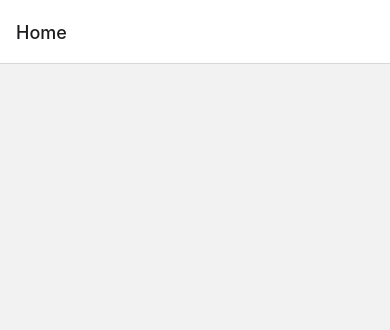
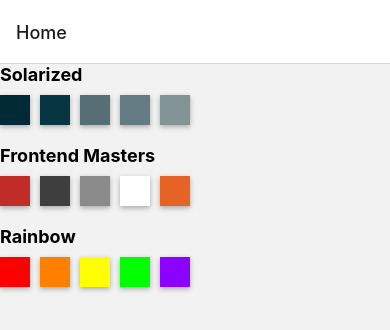
Before and after one commit to Shah-Jahan-Mukhtar/React_Native_series, a React Native app: screen /Home in a window 390 px wide. Shown: the top 330 px of the page. Built offline with nearby package versions, Linux system fonts and the light colour scheme.

Commit message:
PalettePreview

```diff
--- a/components/PalettePreview.js
+++ b/components/PalettePreview.js
@@ -1,15 +1,49 @@
-import React from 'react'
-import  {View,Text,TouchableOpacity} from 'react-native';
+import React from "react";
+import {
+  View,
+  Text,
+  TouchableOpacity,
+  StyleSheet,
+  FlatList,
+} from "react-native";
 
+const PalettePreview = ({ handlePress, colorPalette }) => {
+  return (
+    <TouchableOpacity onPress={handlePress}>
+      <Text style={styles.text}>{colorPalette.paletteName}</Text>
+      <FlatList
+        // horizontal={true}
+        style={styles.list}
+        data={colorPalette.colors.slice(0, 5)}
+        keyExtractor={(item) => item.colorName}
+        renderItem={({ item }) => (
+          <View style={[{ backgroundColor: item.hexCode }, styles.box]} />
+        )}
+      />
+    </TouchableOpacity>
+  );
+};
 
-const PalettePreview=(handlePress,colorPalette)=>{
-    return(
-        <TouchableOpacity onPress={handlePress}>
-        <Text >{colorPalette.paletteName}</Text>
-        </TouchableOpacity>
-    )
-}
-
-
+const styles = StyleSheet.create({
+  text: {
+    fontWeight: "bold",
+    fontSize: 18,
+    marginBottom: 10,
+  },
+  box: {
+    height: 30,
+    width: 30,
+    marginRight: 10,
+    shadowColor: "#000",
+    shadowOffset: { width: 0, height: 2 },
+    shadowOpacity: 0.3,
+    shadowRadius: 5,
+    elevation: 10,
+  },
+  list: {
+    marginBottom: 20,
+    flexDirection: "row",
+  },
+});
 
 export default PalettePreview;
```
